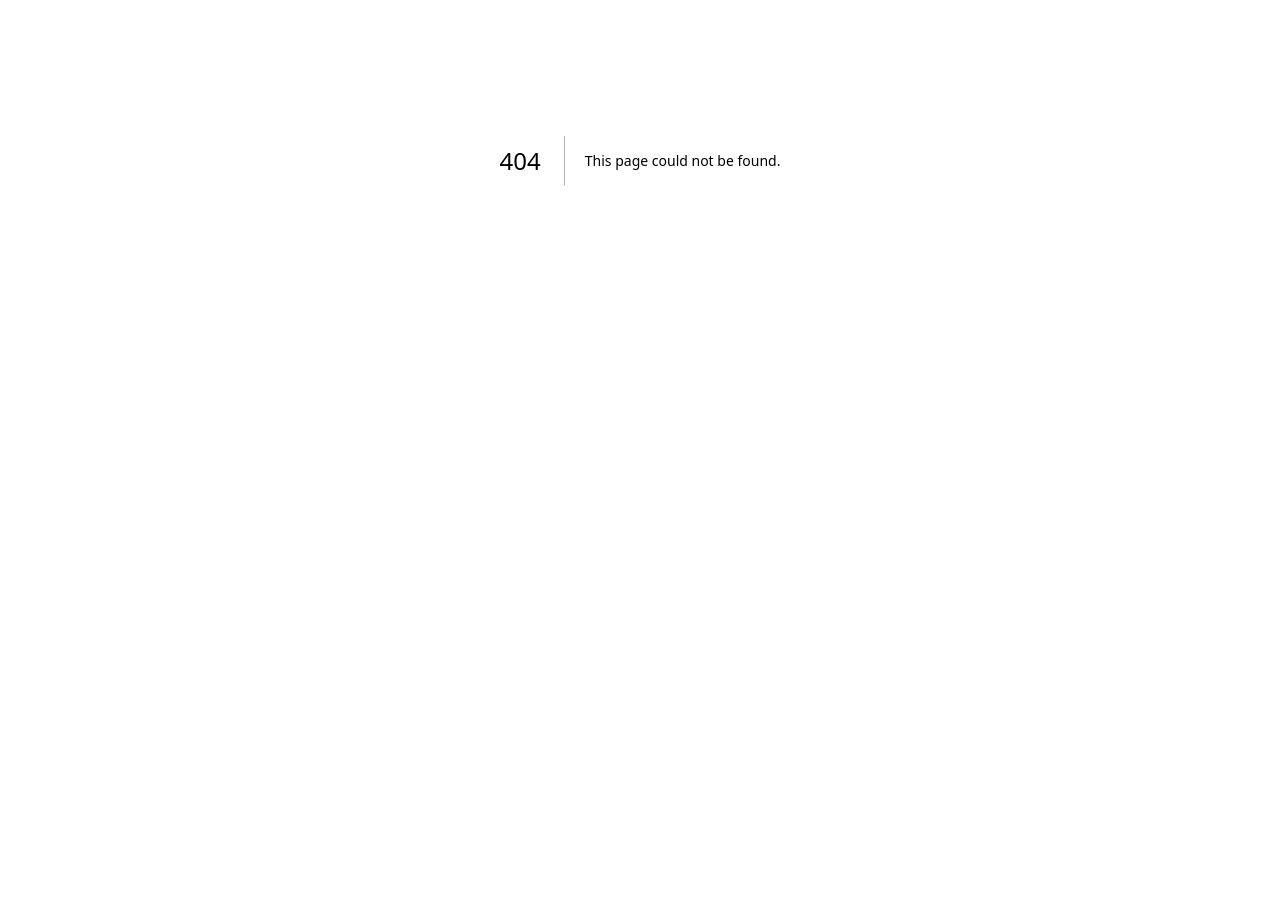
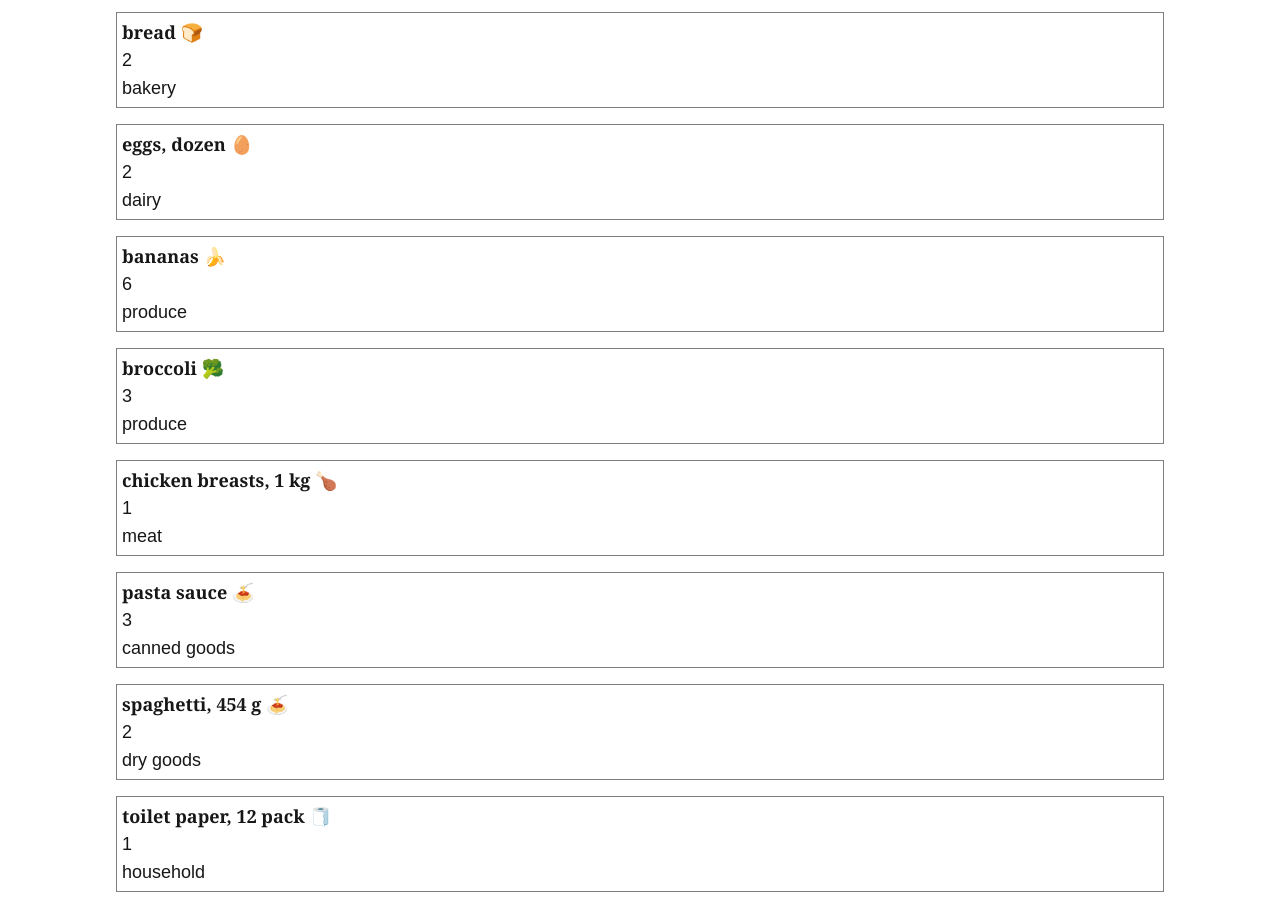
Before and after one commit to hamzaali05/cprg306-assignments, a Next.js app: page /week-3 in a window 1280 px wide. Before the commit this address had no page. Shown: the part 240-1147 px from the top of the page. Before the commit the page ends 800 px from the top, so only its background shows below. Built offline with nearby package versions, Linux system fonts and the light colour scheme.

Commit message:
week-3 assignment

```diff
--- a/app/page.js
+++ b/app/page.js
@@ -4,10 +4,13 @@
 export default function Home() {
   return (
   <div>
+    <ul>
     <h1>CPRG 306: Web Development 2 - Assignments</h1>
     <Link href={"./week-2/"}>
     Link to week 2 page
     </Link>
+    <li><Link href={"./week-3/"}> Link to week 3 page</Link></li>
+    </ul>
   </div>
   );
 }
--- /dev/null
+++ b/app/week-3/item-list.js
@@ -0,0 +1,81 @@
+import React from "react";
+
+const item1 = {
+    name: "milk, 4 L 🥛",
+    quantity: 1,
+    category: "dairy",
+  };
+
+  const item2 = {
+    name: "bread 🍞",
+    quantity: 2,
+    category: "bakery",
+  };
+
+  const item3 = {
+    name: "eggs, dozen 🥚",
+    quantity: 2,
+    category: "dairy",
+  };
+
+  const item4 = {
+    name: "bananas 🍌",
+    quantity: 6,
+    category: "produce",
+  };
+
+  const item5 = {
+    name: "broccoli 🥦",
+    quantity: 3,
+    category: "produce",
+  };
+
+  const item6 = {
+    name: "chicken breasts, 1 kg 🍗",
+    quantity: 1,
+    category: "meat",
+  };
+
+  const item7 = {
+    name: "pasta sauce 🍝",
+    quantity: 3,
+    category: "canned goods",
+  };
+
+  const item8 = {
+    name: "spaghetti, 454 g 🍝",
+    quantity: 2,
+    category: "dry goods",
+  };
+
+  const item9 = {
+    name: "toilet paper, 12 pack 🧻",
+    quantity: 1,
+    category: "household",
+  };
+
+  const item10 = {
+    name: "paper towels, 6 pack",
+    quantity: 1,
+    category: "household",
+  };
+
+  const item11 = {
+    name: "dish soap 🍽️",
+    quantity: 1,
+    category: "household",
+  };
+
+  const item12 = {
+    name: "hand soap 🧼",
+    quantity: 4,
+    category: "household",
+  };
+
+const items = [
+    item1, item2, item3, item4, item5,
+    item6, item7, item8, item9, item10,
+    item11, item12
+];
+
+export default items;
--- /dev/null
+++ b/app/week-3/item.js
@@ -0,0 +1,13 @@
+import React from "react";
+
+export function Item({name, quantity, category}) {
+    return(
+        <div className="flex flex-col">
+            <p className="font-serif text-lg font-bold">{name}</p>
+            <p className="font-normal text-lg">{quantity}</p>
+            <p className="font-normal text-lg">{category}</p>
+        </div>
+    );
+}
+
+export default Item;
--- /dev/null
+++ b/app/week-3/page.js
@@ -0,0 +1,24 @@
+import React from 'react';
+import items from './item-list';
+import Item from './item';
+
+const Page = () => {
+    return (
+        <div>
+            <h1 className="text-4xl font-serif mb-4 font-bold mt-8 ml-14">Shopping List</h1>
+            <div className="grid grid-cols-1 p-11 m-16 mt-0">
+            {items.map((item, index) => (
+                <div key={index} style={{border: '1px solid grey', padding: '5px', margin: '8px' }}>
+                    <Item
+                        name={item.name}
+                        quantity={item.quantity}
+                        category={item.category}
+                    />
+                </div>
+            ))}
+            </div>
+        </div>
+    );
+}
+
+export default Page;
```
